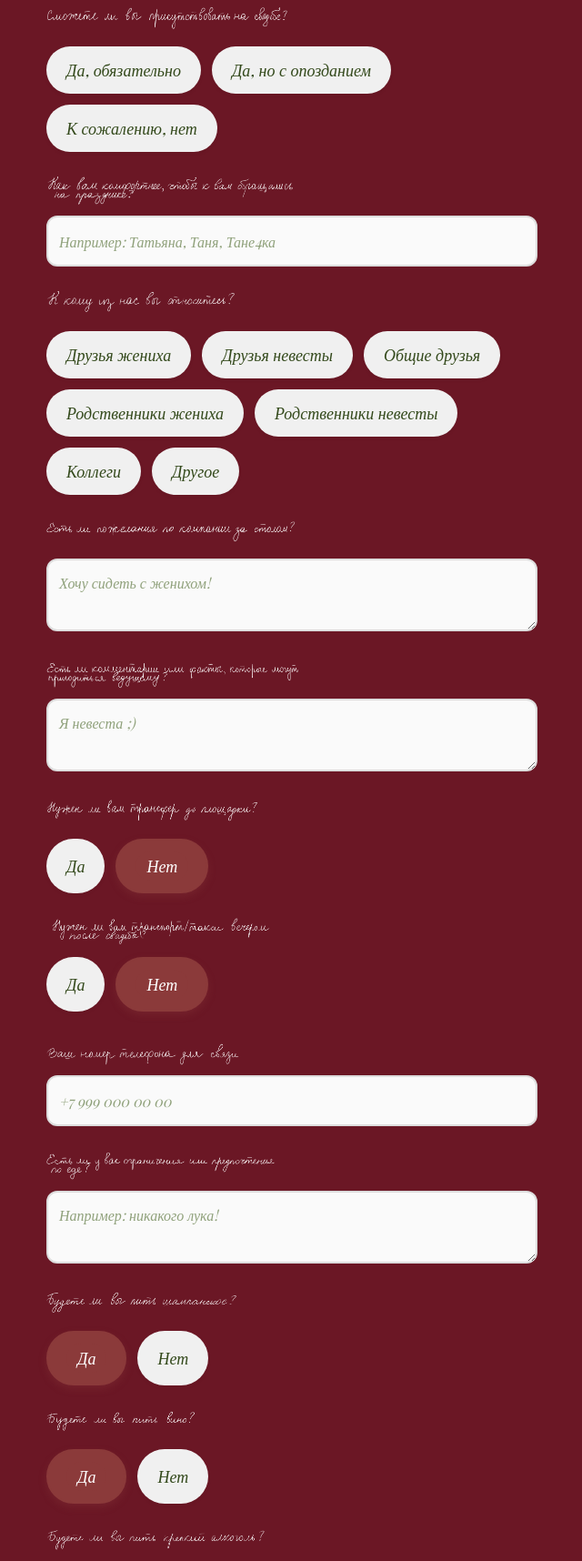
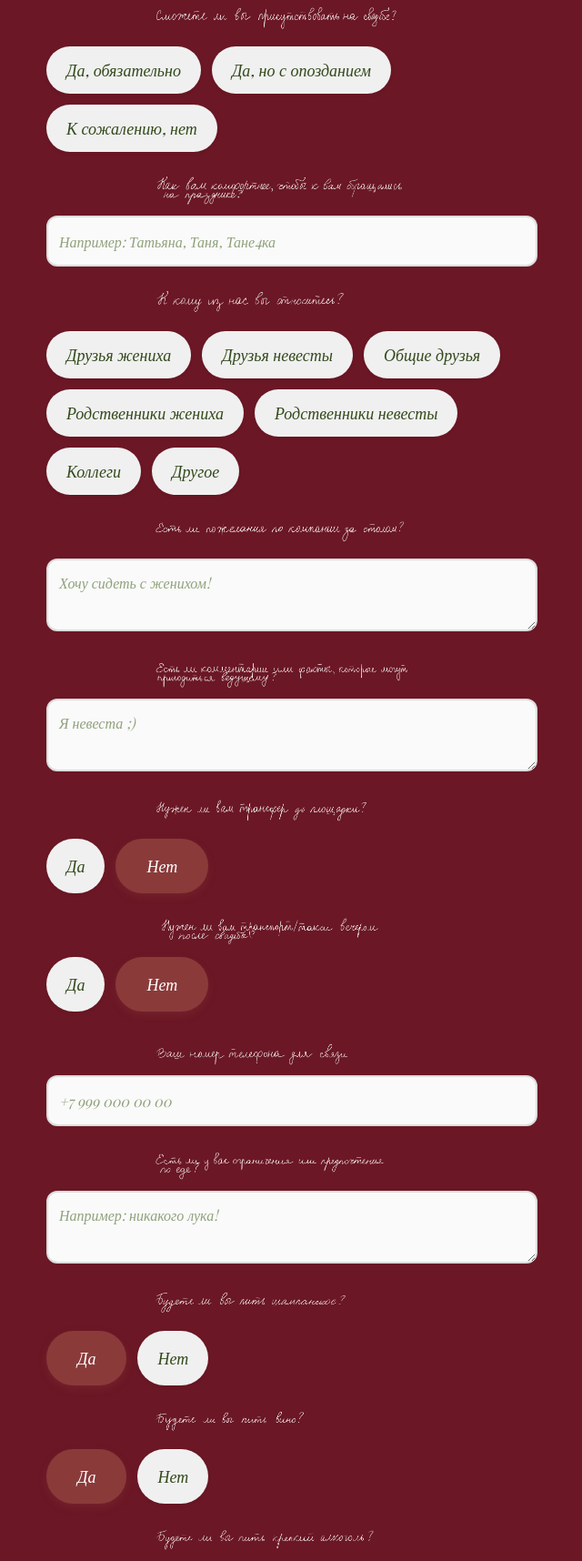
Before and after one commit to ottane4ki/wedding, a plain HTML site: page index.html in a window 1280 px wide. Shown: the part 1133-2849 px from the top of the page at 91% size, without its empty margins (319-959 px from the left). Drawn offline with nearby package versions, Linux system fonts and the light colour scheme; a web font is replaced by a local one.

Commit message:
index.html

```diff
--- a/index.html
+++ b/index.html
@@ -35,10 +35,9 @@
         }
 
         .form-wrapper {
-            background: #6b1725;
+            background: #6b1725; /* ← бордовый, как ты хочешь */
             padding: 30px;
             border-radius: 20px;
-            box-shadow: 0 0px 0px rgba(0,0,0,0);
         }
 
         .question {
@@ -46,10 +45,10 @@
         }
 
         .question img {
-            width: 300%;
+            width: 100%;
             max-width: 300px;
             display: block;
-            margin-bottom: 10px;
+            margin: 0 auto 10px auto;
             border-radius: 8px;
         }
 
@@ -169,13 +168,13 @@
             <form id="weddingForm">
                 <!-- 1. Имя и фамилия -->
                 <div class="question">
-                    <img src="https://github.com/ottane4ki/wedding/blob/main/img/IMG_0653.png" alt="Ваше имя и фамилия">
+                    <img src="https://raw.githubusercontent.com/ottane4ki/wedding/main/img/IMG_0653.png" alt="Ваше имя и фамилия">
                     <input type="text" id="fullname" required placeholder="Например: Татьяна Вагнер">
                 </div>
 
                 <!-- 2. Присутствие -->
                 <div class="question">
-                    <img src="https://github.com/ottane4ki/wedding/blob/main/img/IMG_0654.png" alt="Сможете ли вы присутствовать?">
+                    <img src="https://raw.githubusercontent.com/ottane4ki/wedding/main/img/IMG_0654.png" alt="Сможете ли вы присутствовать?">
                     <div class="radio-group">
                         <label><input type="radio" name="attend" value="Да, обязательно" required> <span>Да, обязательно</span></label>
                         <label><input type="radio" name="attend" value="Да, но с опозданием"> <span>Да, но с опозданием</span></label>
@@ -185,13 +184,13 @@
 
                 <!-- 3. Обращение -->
                 <div class="question">
-                    <img src="https://github.com/ottane4ki/wedding/blob/main/img/IMG_0655.png" alt="Как к вам обращаться?">
+                    <img src="https://raw.githubusercontent.com/ottane4ki/wedding/main/img/IMG_0655.png" alt="Как к вам обращаться?">
                     <input type="text" id="address" placeholder="Например: Татьяна, Таня, Тане4ка">
                 </div>
 
                 <!-- 4. Отношение -->
                 <div class="question">
-                    <img src="https://github.com/ottane4ki/wedding/blob/main/img/IMG_0656.png" alt="К кому из нас вы относитесь?">
+                    <img src="https://raw.githubusercontent.com/ottane4ki/wedding/main/img/IMG_0656.png" alt="К кому из нас вы относитесь?">
                     <div class="radio-group">
                         <label><input type="radio" name="relation" value="Друзья жениха"> <span>Друзья жениха</span></label>
                         <label><input type="radio" name="relation" value="Друзья невесты"> <span>Друзья невесты</span></label>
@@ -205,19 +204,19 @@
 
                 <!-- 5. Пожелания за столом -->
                 <div class="question">
-                    <img src="https://github.com/ottane4ki/wedding/blob/main/img/IMG_0657.png" alt="Пожелания по компании за столом">
+                    <img src="https://raw.githubusercontent.com/ottane4ki/wedding/main/img/IMG_0657.png" alt="Пожелания по компании за столом">
                     <textarea id="tableWishes" rows="2" placeholder="Хочу сидеть с женихом!"></textarea>
                 </div>
 
                 <!-- 6. Комментарии ведущему -->
                 <div class="question">
-                    <img src="https://github.com/ottane4ki/wedding/blob/main/img/IMG_0658.png" alt="Комментарии ведущему">
+                    <img src="https://raw.githubusercontent.com/ottane4ki/wedding/main/img/IMG_0658.png" alt="Комментарии ведущему">
                     <textarea id="hostComments" rows="2" placeholder="Я невеста ;)"></textarea>
                 </div>
 
                 <!-- 7. Трансфер -->
                 <div class="question">
-                    <img src="https://github.com/ottane4ki/wedding/blob/main/img/IMG_0659.png" alt="Нужен ли трансфер?">
+                    <img src="https://raw.githubusercontent.com/ottane4ki/wedding/main/img/IMG_0659.png" alt="Нужен ли трансфер?">
                     <div class="radio-group">
                         <label><input type="radio" name="transfer" value="Да"> <span>Да</span></label>
                         <label><input type="radio" name="transfer" value="Нет" checked> <span>Нет</span></label>
@@ -226,7 +225,7 @@
 
                 <!-- 8. Такси -->
                 <div class="question">
-                    <img src="https://github.com/ottane4ki/wedding/blob/main/img/IMG_0660.png" alt="Нужно ли такси?">
+                    <img src="https://raw.githubusercontent.com/ottane4ki/wedding/main/img/IMG_0660.png" alt="Нужно ли такси?">
                     <div class="radio-group">
                         <label><input type="radio" name="taxi" value="Да"> <span>Да</span></label>
                         <label><input type="radio" name="taxi" value="Нет" checked> <span>Нет</span></label>
@@ -235,19 +234,19 @@
 
                 <!-- 9. Телефон -->
                 <div class="question">
-                    <img src="https://github.com/ottane4ki/wedding/blob/main/img/IMG_0661.png" alt="Ваш номер телефона">
+                    <img src="https://raw.githubusercontent.com/ottane4ki/wedding/main/img/IMG_0661.png" alt="Ваш номер телефона">
                     <input type="tel" id="phone" required placeholder="+7 999 000 00 00">
                 </div>
 
                 <!-- 10. Ограничения по еде -->
                 <div class="question">
-                    <img src="https://github.com/ottane4ki/wedding/blob/main/img/IMG_0662.png" alt="Ограничения по еде">
+                    <img src="https://raw.githubusercontent.com/ottane4ki/wedding/main/img/IMG_0662.png" alt="Ограничения по еде">
                     <textarea id="food" rows="2" placeholder="Например: никакого лука!"></textarea>
                 </div>
 
                 <!-- 11. Шампанское -->
                 <div class="question">
-                    <img src="https://github.com/ottane4ki/wedding/blob/main/img/IMG_0663.png" alt="Шампанское?">
+                    <img src="https://raw.githubusercontent.com/ottane4ki/wedding/main/img/IMG_0663.png" alt="Шампанское?">
                     <div class="radio-group">
                         <label><input type="radio" name="champagne" value="Да" checked> <span>Да</span></label>
                         <label><input type="radio" name="champagne" value="Нет"> <span>Нет</span></label>
@@ -256,7 +255,7 @@
 
                 <!-- 12. Вино -->
                 <div class="question">
-                    <img src="https://github.com/ottane4ki/wedding/blob/main/img/IMG_0664.png" alt="Вино?">
+                    <img src="https://raw.githubusercontent.com/ottane4ki/wedding/main/img/IMG_0664.png" alt="Вино?">
                     <div class="radio-group">
                         <label><input type="radio" name="wine" value="Да" checked> <span>Да</span></label>
                         <label><input type="radio" name="wine" value="Нет"> <span>Нет</span></label>
@@ -265,7 +264,7 @@
 
                 <!-- 13. Крепкий алкоголь -->
                 <div class="question">
-                    <img src="https://github.com/ottane4ki/wedding/blob/main/img/IMG_0665.png" alt="Крепкий алкоголь?">
+                    <img src="https://raw.githubusercontent.com/ottane4ki/wedding/main/img/IMG_0665.png" alt="Крепкий алкоголь?">
                     <div class="radio-group">
                         <label><input type="radio" name="spirits" value="Да"> <span>Да</span></label>
                         <label><input type="radio" name="spirits" value="Нет" checked> <span>Нет</span></label>
@@ -274,13 +273,13 @@
 
                 <!-- 14. Предпочтения алкоголя -->
                 <div class="question">
-                    <img src="https://github.com/ottane4ki/wedding/blob/main/img/IMG_0666.png" alt="Что предпочитаете?">
+                    <img src="https://raw.githubusercontent.com/ottane4ki/wedding/main/img/IMG_0666.png" alt="Что предпочитаете?">
                     <input type="text" id="spiritsChoice" placeholder="Коньяк, виски, водка, ром, джин...">
                 </div>
 
                 <!-- 15. Важное -->
                 <div class="question">
-                    <img src="https://github.com/ottane4ki/wedding/blob/main/img/IMG_0667.png" alt="Что важно знать?">
+                    <img src="https://raw.githubusercontent.com/ottane4ki/wedding/main/img/IMG_0667.png" alt="Что важно знать?">
                     <textarea id="importantInfo" rows="3" placeholder="Любая важная информация"></textarea>
                 </div>
 
```
